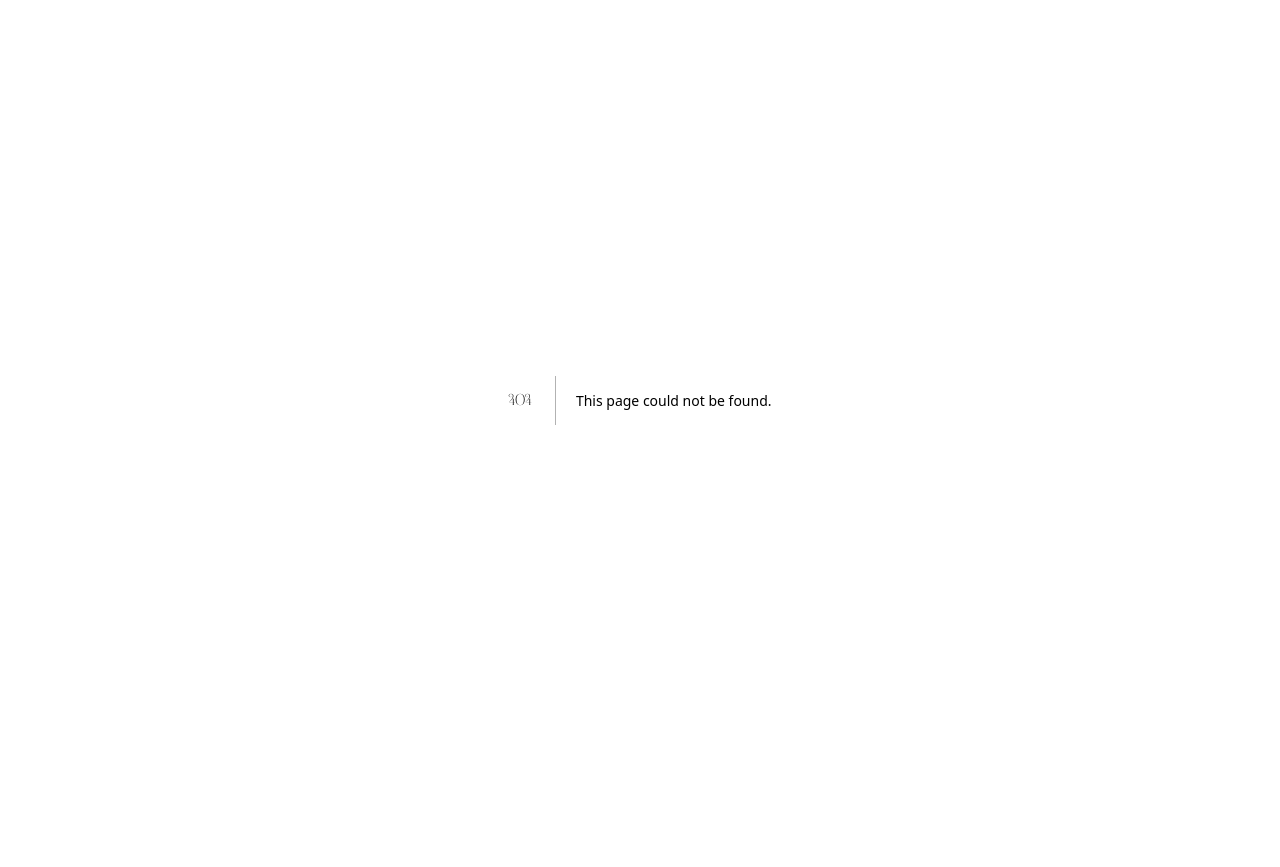
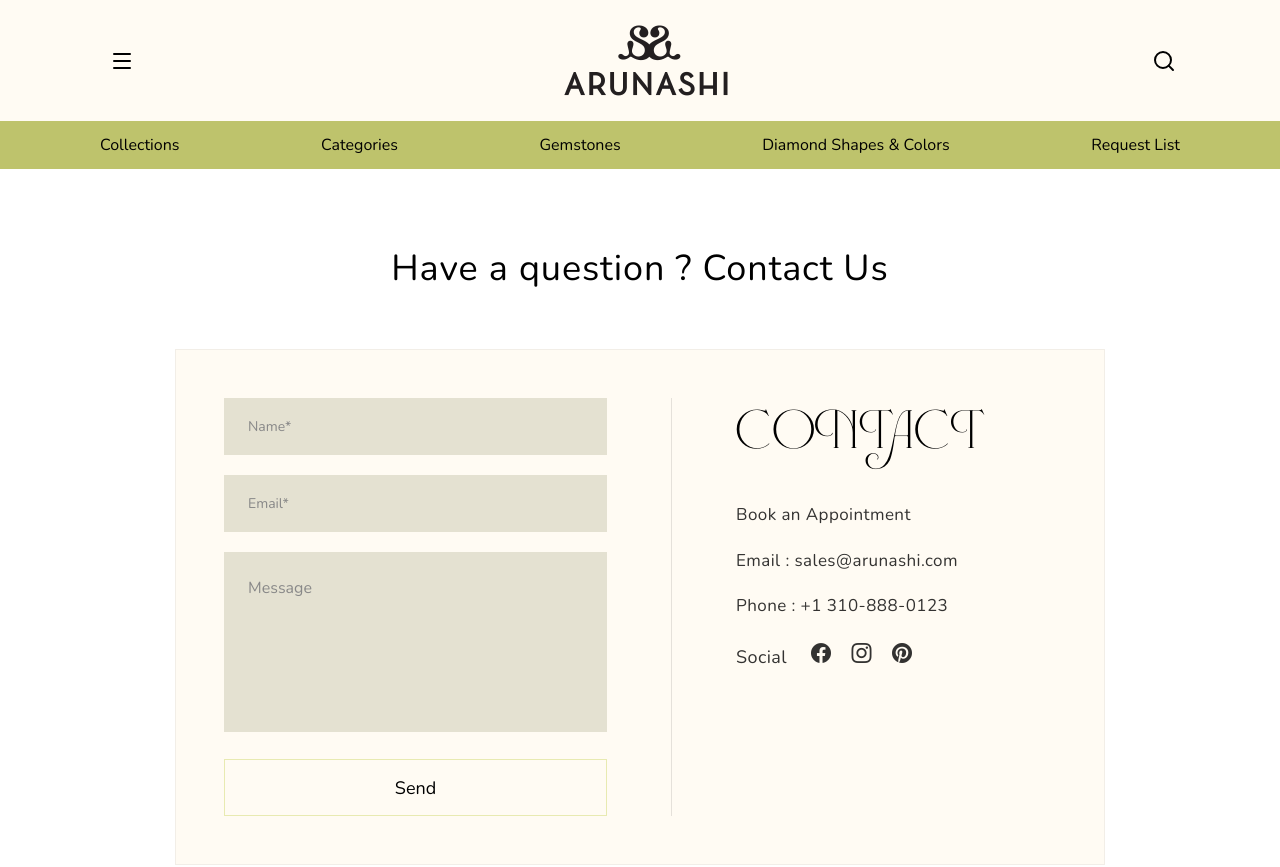
Before and after one commit to Sayan-97/arunashi, a Next.js app: page /contact-us in a window 1280 px wide. Before the commit this address had no page. Shown: the top 867 px of the page. Before the commit the page ends 800 px from the top, so only its background shows below. Built offline with nearby package versions, Linux system fonts and the light colour scheme.

Commit message:
feat: add contact-us page

```diff
--- /dev/null
+++ b/app/(main)/contact-us/page.tsx
@@ -0,0 +1,58 @@
+import { Button } from "@/components/ui/button";
+import { Input } from "@/components/ui/input";
+
+export default function ContactUsPage() {
+  return (
+    <div className="app_container space-y-15 py-20">
+      <p className="text-center text-4xl text-foreground font-normal tracking-wide">
+        Have a question ? Contact Us
+      </p>
+
+      <div className="max-w-[930px] mx-auto bg-secondary p-12 border border-black/5 flex flex-col md:flex-row gap-16">
+        <div className="flex-1 space-y-5">
+          <Input
+            placeholder="Name*"
+            className="w-full h-[57px] bg-input border-0 rounded-none px-6 text-base placeholder:text-[#888]"
+          />
+          <Input
+            placeholder="Email*"
+            className="w-full h-[57px] bg-input border-0 rounded-none px-6 text-base placeholder:text-[#888]"
+          />
+          <textarea
+            placeholder="Message"
+            className="w-full h-[180px] bg-input border-0 rounded-none p-6 text-base outline-none resize-none placeholder:text-[#888]"
+          />
+          <Button
+            variant="outline"
+            className="w-full h-[57px] rounded-none border-primary/60 text-foreground font-normal text-lg bg-transparent hover:bg-primary/5 transition-colors"
+          >
+            Send
+          </Button>
+        </div>
+
+        <div className="hidden md:block w-px bg-black/10 self-stretch" />
+
+        <div className="flex flex-col justify-start space-y-8 md:w-[320px]">
+          <h2 className="font-fleur text-[72px] leading-none uppercase tracking-wide text-foreground">
+            Contact
+          </h2>
+          <div className="space-y-5 text-[17px] font-light text-foreground/80 tracking-wide">
+            <p className="cursor-pointer hover:text-primary transition-colors">
+              Book an Appointment
+            </p>
+            <p>Email : sales@arunashi.com</p>
+            <p>Phone : +1 310-888-0123</p>
+            <div className="flex items-center gap-6 pt-1">
+              <span className="text-lg font-normal">Social</span>
+              <div className="flex items-center gap-5">
+                <i className="fi fi-brands-facebook text-xl cursor-pointer hover:text-primary transition-colors"></i>
+                <i className="fi fi-brands-instagram text-xl cursor-pointer hover:text-primary transition-colors"></i>
+                <i className="fi fi-brands-pinterest text-xl cursor-pointer hover:text-primary transition-colors"></i>
+              </div>
+            </div>
+          </div>
+        </div>
+      </div>
+    </div>
+  );
+}
--- a/constants/index.ts
+++ b/constants/index.ts
@@ -8,6 +8,7 @@ import CollectionImg5 from "@/public/collection-img-5.png";
 import CollectionImg6 from "@/public/collection-img-6.png";
 import CollectionImg7 from "@/public/collection-img-7.png";
 import CollectionImg8 from "@/public/collection-img-8.png";
+
 import MagazineImg1 from "@/public/magazine-img-1.png";
 import MagazineImg2 from "@/public/magazine-img-2.png";
 import MagazineImg3 from "@/public/magazine-img-3.png";
@@ -16,6 +17,7 @@ import MagazineImg5 from "@/public/magazine-img-5.png";
 import MagazineImg6 from "@/public/magazine-img-6.png";
 import MagazineImg7 from "@/public/magazine-img-7.png";
 import MagazineImg8 from "@/public/magazine-img-8.png";
+
 import ProductImg1 from "@/public/product-img-1.png";
 import ProductImg2 from "@/public/product-img-2.png";
 import ProductImg3 from "@/public/product-img-3.png";
@@ -63,7 +65,7 @@ export const footerLinks = [
   },
   {
     label: "Contact",
-    href: "",
+    href: "/contact-us",
   },
   {
     label: "About Us",
```
